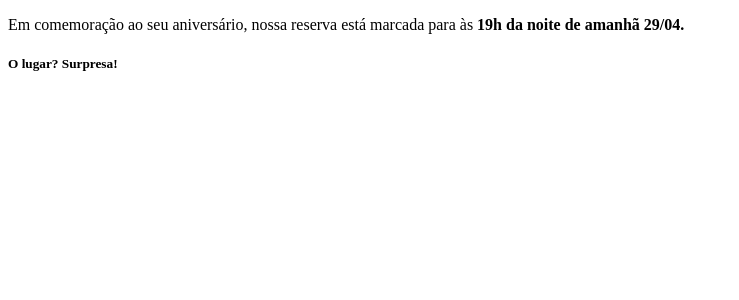
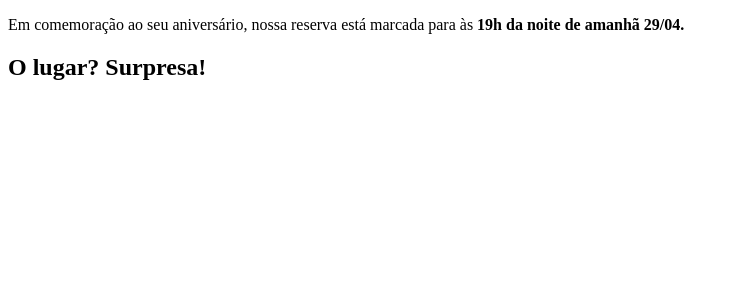
Before and after one commit to ljborba/curso.dev-onde-tudo-comeca, a Next.js app: page / in a window 1280 px wide. Shown: the top 300 px of the page, without its empty margins (0-739 px from the left). Built offline with nearby package versions, Linux system fonts and the light colour scheme.

Commit message:
modifica a frase

```diff
--- a/pages/index.js
+++ b/pages/index.js
@@ -1,8 +1,8 @@
 function Home() {
     return (
         <div>
-        <p>Em comemoração ao seu aniversário, nossa reserva está marcada para às <strong>19h da noite de amanhã 29/04.</strong></p>
-        <h5>O lugar? Surpresa!</h5>
+            <p>Em comemoração ao seu aniversário, nossa reserva está marcada para às <strong>19h da noite de amanhã 29/04.</strong></p>
+            <h2>O lugar? Surpresa!</h2>
         </div>
     )
 }
```
